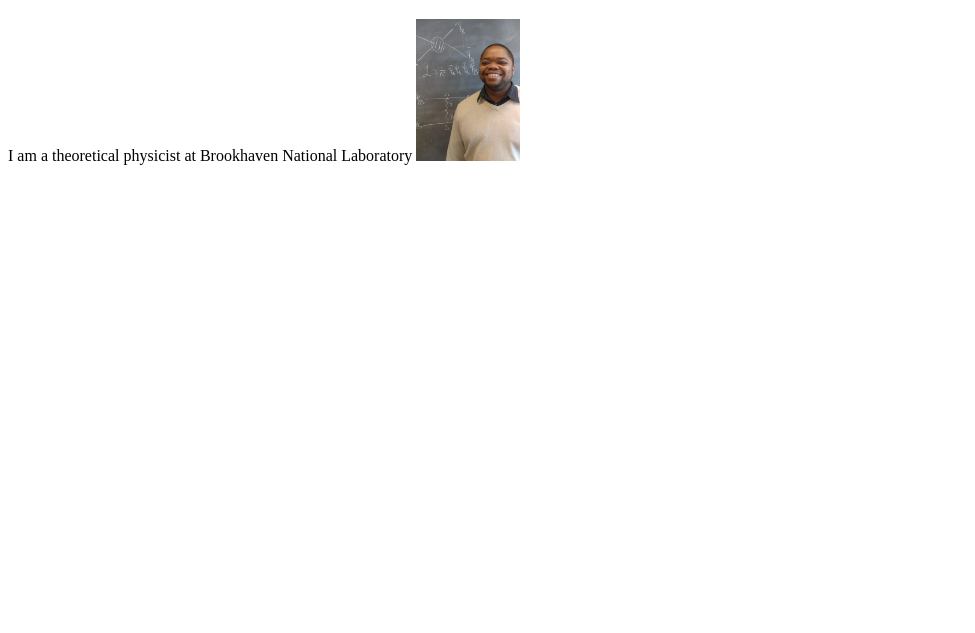
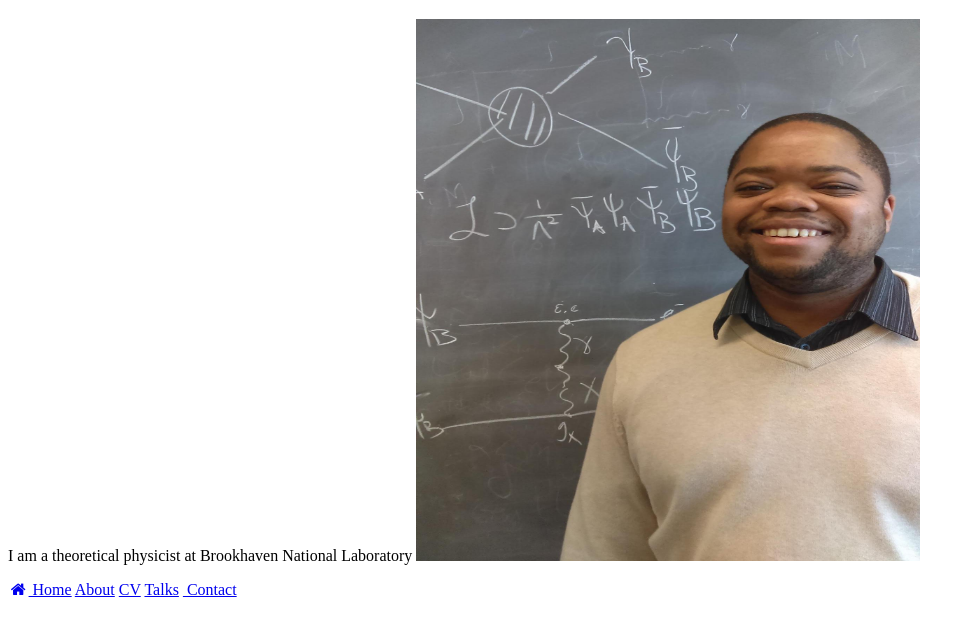
Before and after one commit to gmohlabeng/gmohlabeng.github.io, a plain HTML site: page index.html in a window 1280 px wide. Shown: the part 61-694 px from the top of the page, without its empty margins (0-975 px from the left). Drawn offline with Linux system fonts and the light colour scheme.

Commit message:
adding more edits

```diff
--- a/index.html
+++ b/index.html
@@ -5,7 +5,18 @@
     <h1> Welcome to Gopolang Mohlabeng's Webpage</h1>
     <p> I am a theoretical physicist at Brookhaven National Laboratory
 
-    <img src="Mohlabeng.jpg" width="104" height="142">
+      <img src="Mohlabeng.jpg" width="504" height="542">
+
+      <!-- Load an icon library -->
+      <link rel="stylesheet" href="https://cdnjs.cloudflare.com/ajax/libs/font-awesome/4.7.0/css/font-awesome.min.css">
+
+      <div class="scrollmenu">
+	<a class="active" href="#"><i class="fa fa-fw fa-home"></i> Home</a>
+	<a href="#about">About</a>
+	<a href="#cv">CV</a>
+	<a href="#talks">Talks</a>
+	<a href="#"><i class=fa fa-fw fa-envelope></i> Contact</a>
+      </div>
 
   </body>
 </html>
```
